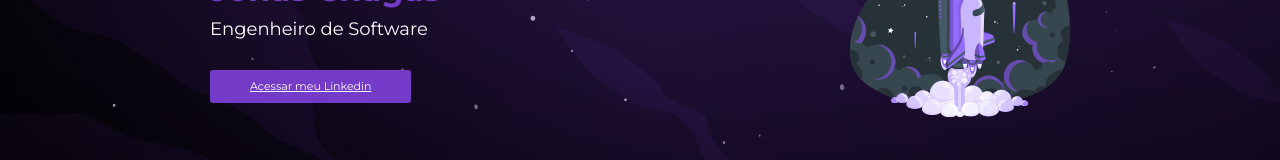
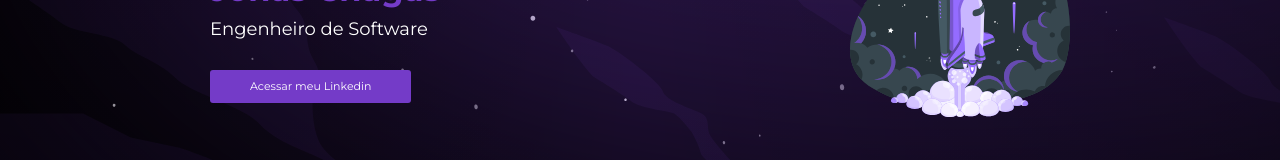
Before and after one commit to JonasGz/jonaschagasdev, a React (Vite) app: page / in a window 1280 px wide. Shown: the part 197-357 px from the top of the page. Built offline with nearby package versions, Linux system fonts and the light colour scheme.

Commit message:
fix: text-decoration

```diff
--- a/src/components/home/home.scss
+++ b/src/components/home/home.scss
@@ -41,6 +41,7 @@
     width: max-content;
     cursor: pointer;
     transition: 0.3s ease-in-out;
+    text-decoration: none;
 
     &:hover {
       opacity: 0.8;
--- a/src/components/home/home.tsx
+++ b/src/components/home/home.tsx
@@ -29,7 +29,11 @@ export const Home = () => {
           speed={10}
           repeat={0}
         />
-        <a href="https://linkedin.com/in/jonas-chagas" className="home__button">
+        <a
+          href="https://linkedin.com/in/jonas-chagas"
+          target="_blank"
+          className="home__button"
+        >
           Acessar meu Linkedin
         </a>
       </div>
```
